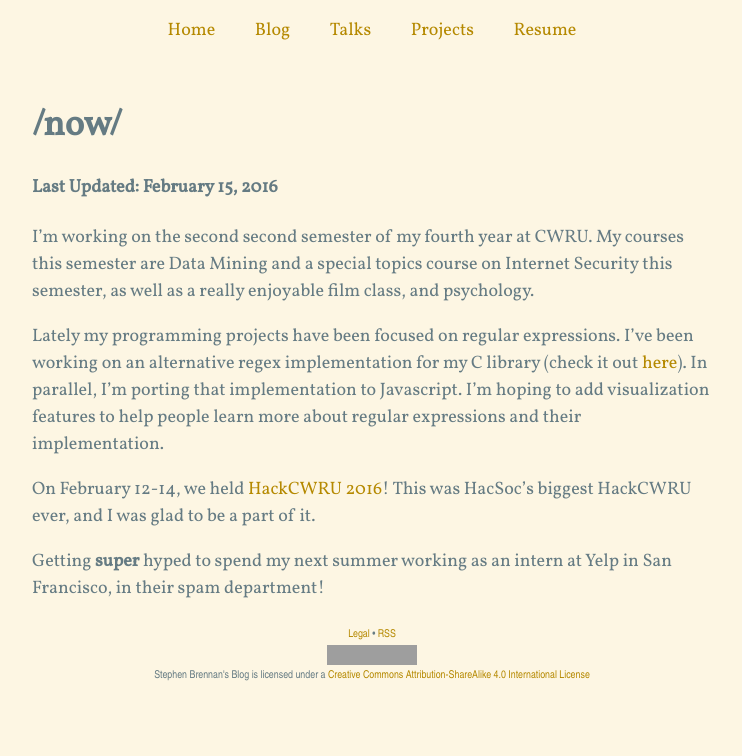
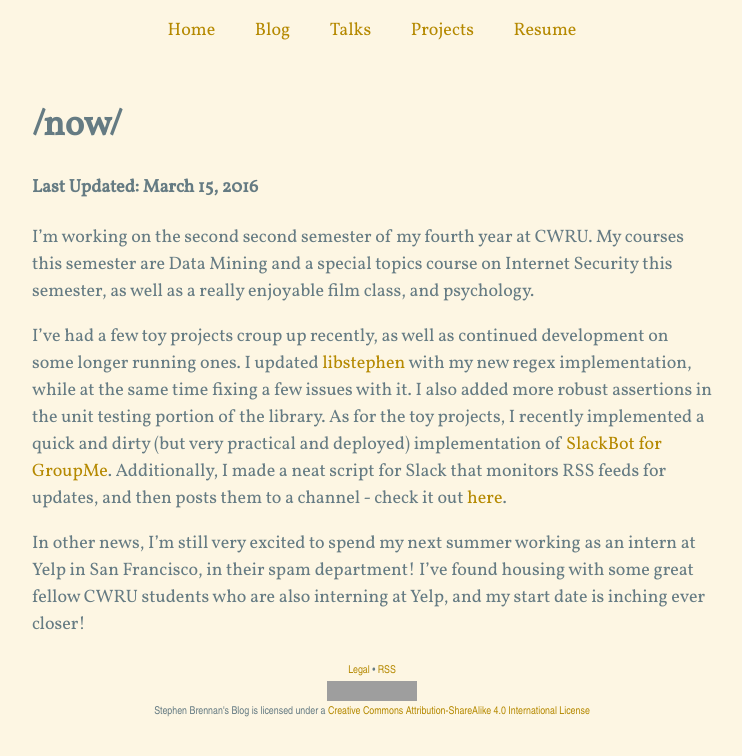
Before and after one commit to brenns10/brennan.io, a Jekyll site: the page built from now.md, in a window 1280 px wide. Shown: the top 756 px of the page, without its empty margins (268-1010 px from the left). Built offline with Jekyll 4.4.1, drawn with Linux system fonts in a browser that asks for light colours; nearby versions of some CDN libraries; comment, search, counter and statistics services are not loaded; grey boxes are pictures that could not be loaded.

Commit message:
Update /now/

```diff
--- a/now.md
+++ b/now.md
@@ -5,20 +5,25 @@ title: /now/
 
 # /now/
 
-#### Last Updated: February 15, 2016
+#### Last Updated: March 15, 2016
 
 I'm working on the second second semester of my fourth year at CWRU.  My courses
 this semester are Data Mining and a special topics course on Internet Security
 this semester, as well as a really enjoyable film class, and psychology.
 
-Lately my programming projects have been focused on regular expressions.  I've
-been working on an alternative regex implementation for my C library (check it
-out [here](https://github.com/brenns10/regex)).  In parallel, I'm porting that
-implementation to Javascript.  I'm hoping to add visualization features to help
-people learn more about regular expressions and their implementation.
+I've had a few toy projects croup up recently, as well as continued development
+on some longer running ones.  I updated
+[libstephen](https://github.com/brenns10/libstephen) with my new regex
+implementation, while at the same time fixing a few issues with it.  I also
+added more robust assertions in the unit testing portion of the library.  As for
+the toy projects, I recently implemented a quick and dirty (but very practical
+and deployed) implementation of
+[SlackBot for GroupMe](https://github.com/brenns10/groupme-slackbot).
+Additionally, I made a neat script for Slack that monitors RSS feeds for
+updates, and then posts them to a channel - check it out
+[here](https://github.com/hacsoc/blognotifier).
 
-On February 12-14, we held [HackCWRU 2016](hack.cwru.edu)!  This was HacSoc's
-biggest HackCWRU ever, and I was glad to be a part of it.
-
-Getting **super** hyped to spend my next summer working as an intern at Yelp in
-San Francisco, in their spam department!
+In other news, I'm still very excited to spend my next summer working as an
+intern at Yelp in San Francisco, in their spam department!  I've found housing
+with some great fellow CWRU students who are also interning at Yelp, and my
+start date is inching ever closer!
```
